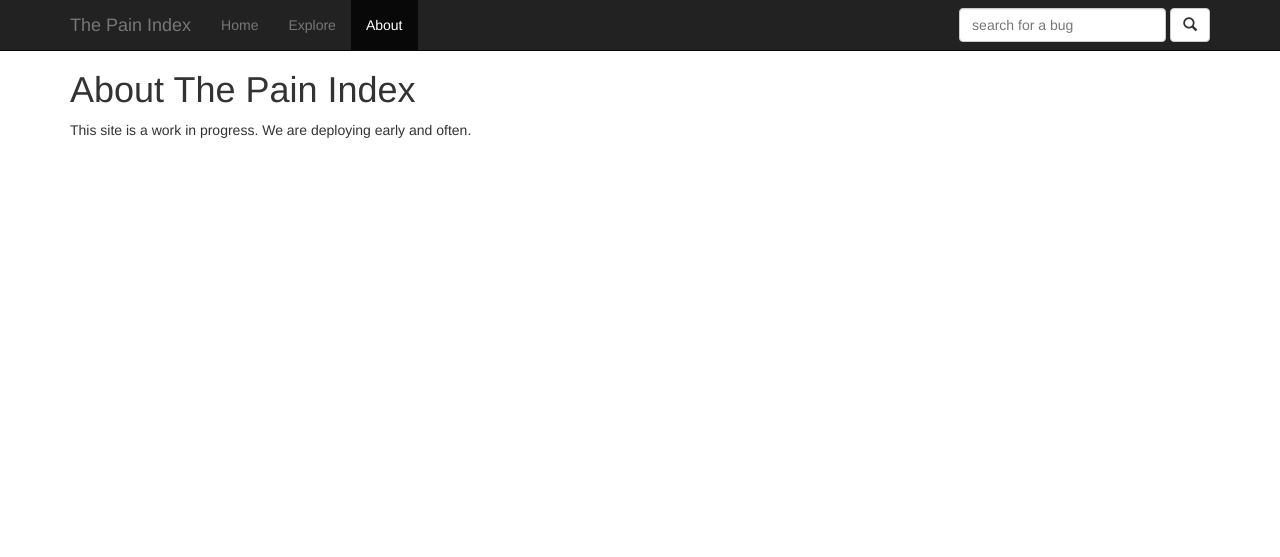
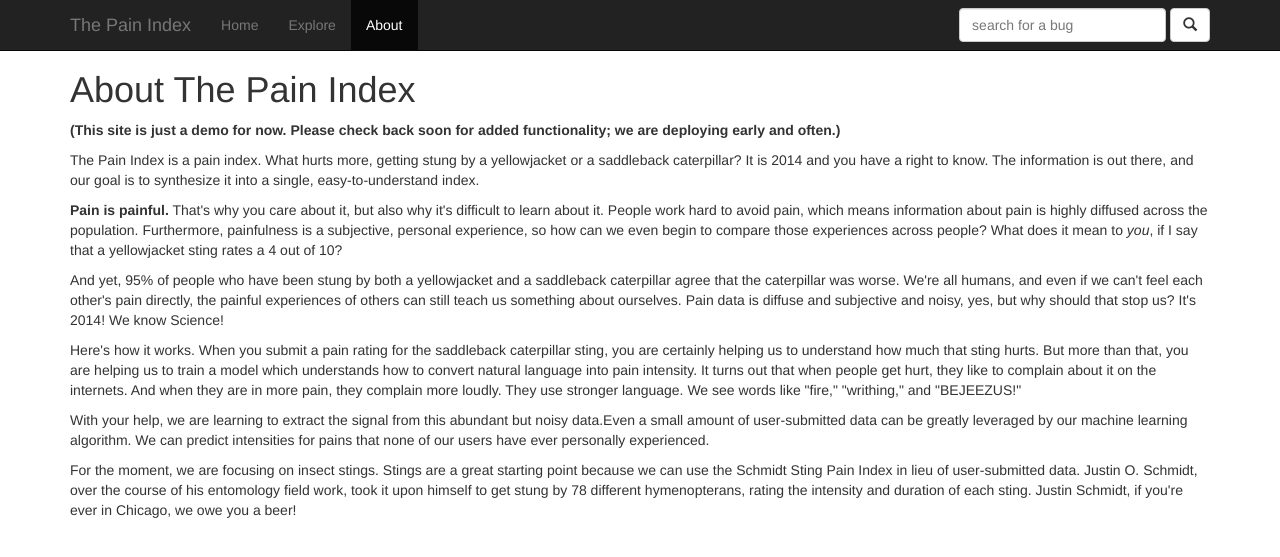
Before and after one commit to xanv/painindex, a Django app: page /about/ in a window 1280 px wide. Shown: the top 557 px of the page. Run offline with Django 3.2, Linux system fonts and the light colour scheme; some libraries are stand-ins or nearby versions.

Commit message:
Complete preliminary About page content

```diff
--- a/painindex_app/templates/painindex_app/about.html
+++ b/painindex_app/templates/painindex_app/about.html
@@ -10,6 +10,25 @@
 
 {% block main_content %}
 
-<p>This site is a work in progress. We are deploying early and often.</p>
+<p><strong>(This site is just a demo for now. Please check back soon for added functionality;
+    we are deploying early and often.)</strong>
+</p>
+
+<p>The Pain Index is a pain index. What hurts more, getting stung by a yellowjacket or a saddleback caterpillar? It is 2014 and you have a right to know. The information is out there, and our goal is to synthesize it into a single, easy-to-understand index.
+</p>
+
+<p><strong>Pain is painful.</strong> That's why you care about it, but also why it's difficult to learn about it. People work hard to avoid pain, which means information about pain is highly diffused across the population. Furthermore, painfulness is a subjective, personal experience, so how can we even begin to compare those experiences across people? What does it mean to <em>you</em>, if I say that a yellowjacket sting rates a 4 out of 10?
+</p>
+
+<p>And yet, 95% of people who have been stung by both a yellowjacket and a saddleback caterpillar agree that the caterpillar was worse. We're all humans, and even if we can't feel each other's pain directly, the painful experiences of others can still teach us something about ourselves. Pain data is diffuse and subjective and noisy, yes, but why should that stop us? It's 2014! We know Science!
+</p>
+
+<p>Here's how it works. When you submit a pain rating for the saddleback caterpillar sting, you are certainly helping us to understand how much that sting hurts. But more than that, you are helping us to train a model which understands how to convert natural language into pain intensity. It turns out that when people get hurt, they like to complain about it on the internets. And when they are in more pain, they complain more loudly. They use stronger language. We see words like "fire," "writhing," and "BEJEEZUS!"
+</p>
+
+<p>With your help, we are learning to extract the signal from this abundant but noisy data.Even a small amount of user-submitted data can be greatly leveraged by our machine learning algorithm. We can predict intensities for pains that none of our users have ever personally experienced.
+</p>
+
+<p>For the moment, we are focusing on insect stings. Stings are a great starting point because we can use the Schmidt Sting Pain Index in lieu of user-submitted data. Justin O. Schmidt, over the course of his entomology field work, took it upon himself to get stung by 78 different hymenopterans, rating the intensity and duration of each sting. Justin Schmidt, if you're ever in Chicago, we owe you a beer!</p>
 
 {% endblock %}
```
